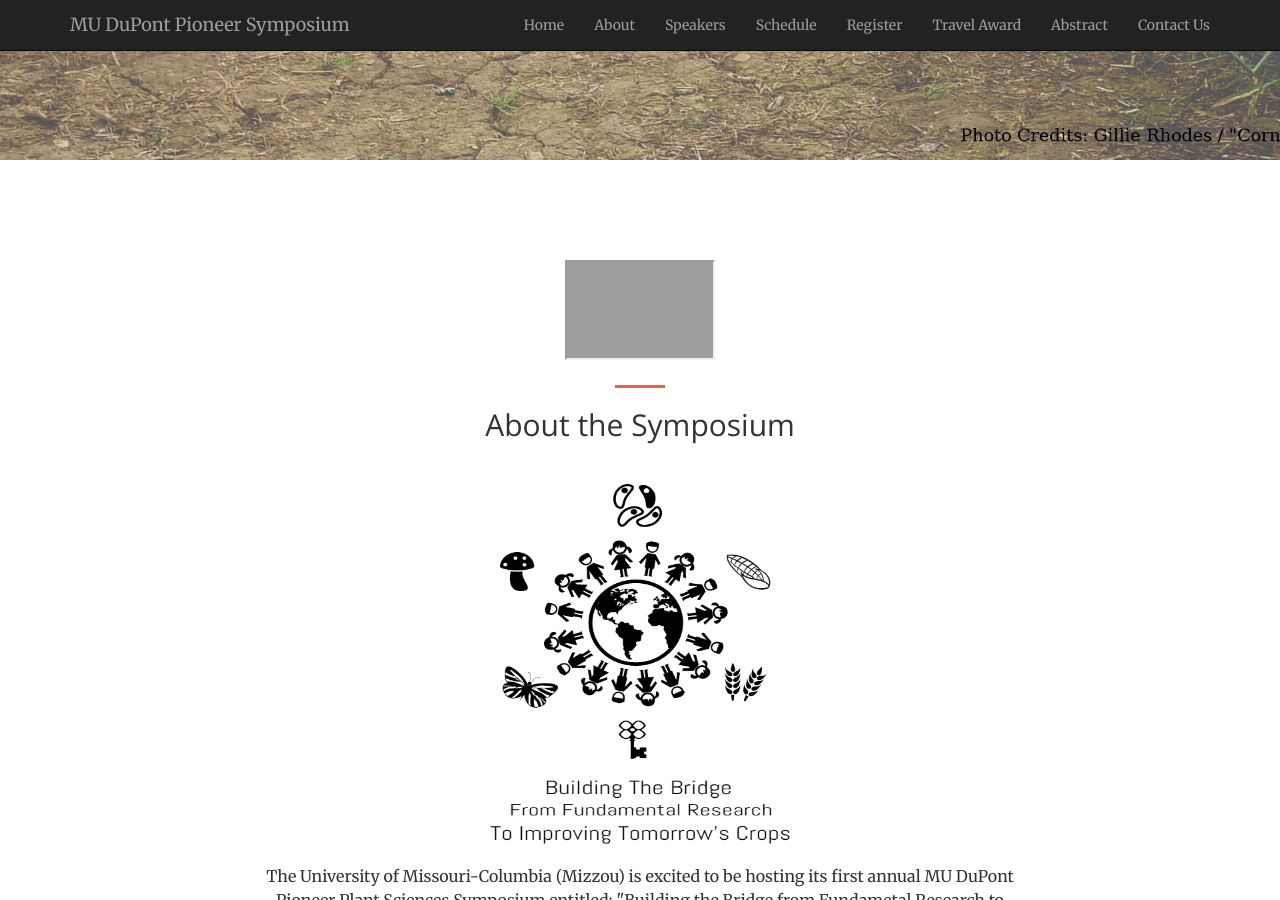
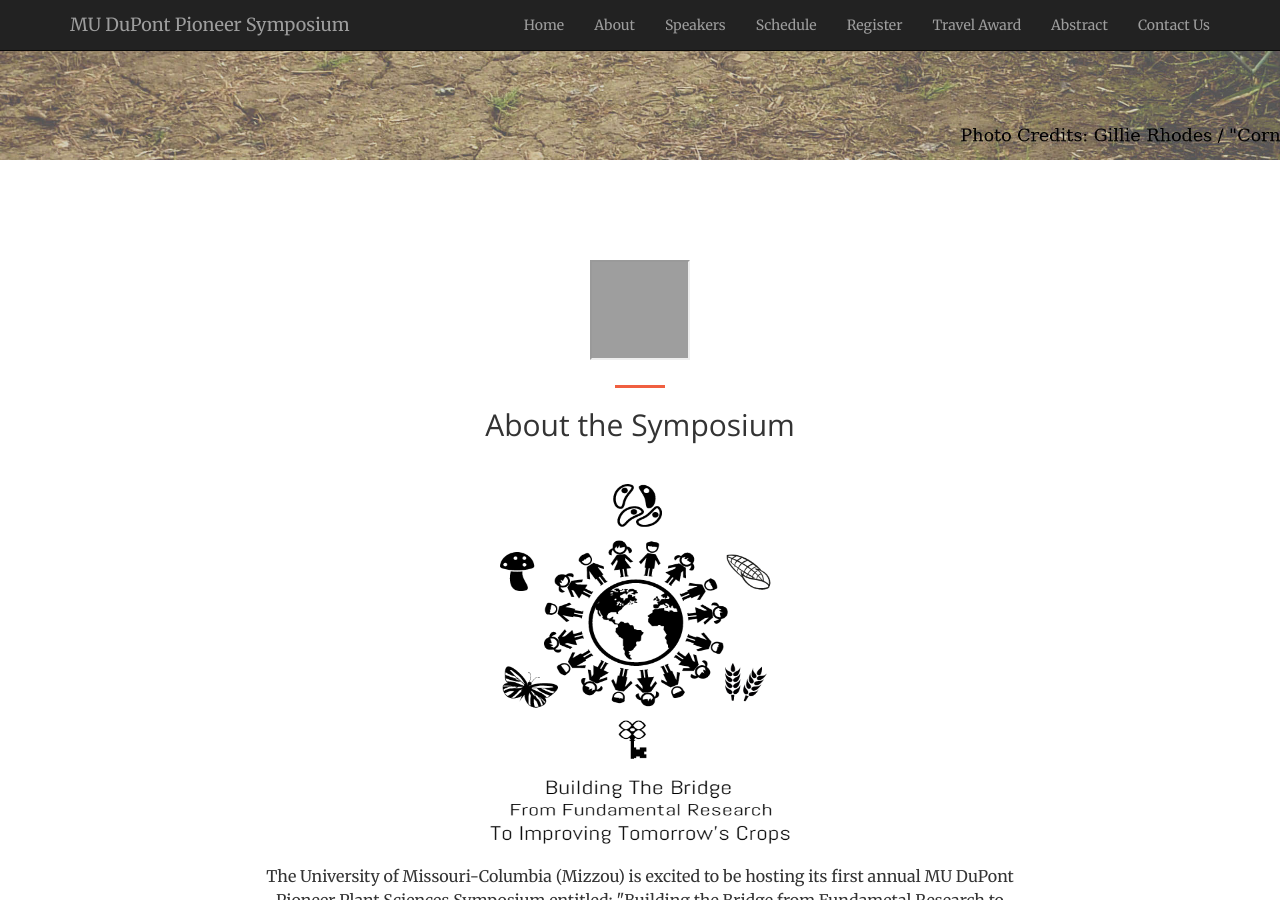
Before and after one commit to mupioneersymposium/mupioneersymposium.github.io, a Jekyll site: the page built from index.html, in a window 1280 px wide and 900 px high, scrolled down 740 px. Built offline with Jekyll 4.4.1, drawn with Linux system fonts in a browser that asks for light colours; grey boxes are pictures that could not be loaded.

Commit message:
Update about-brief.html

```diff
--- a/_includes/about-brief.html
+++ b/_includes/about-brief.html
@@ -2,7 +2,7 @@
     <div class="container">
         <div class="row">
             <div class="col-lg-8 col-lg-offset-2 text-center">
-                <iframe width="150" height="100"  src="http://s280.photobucket.com/user/Avi_Karn/embed/slideshow/"></iframe>
+                <iframe width="100" height="100"  src="http://s280.photobucket.com/user/Avi_Karn/embed/slideshow/"></iframe>
                 <hr>
                 <h2 class="section-heading">About the Symposium</h2>
                 <hr class="light"><p><img src="/img/logo.png" alt="MU Pioneer Symposium Logo" width="300" height="360"></p>
```
